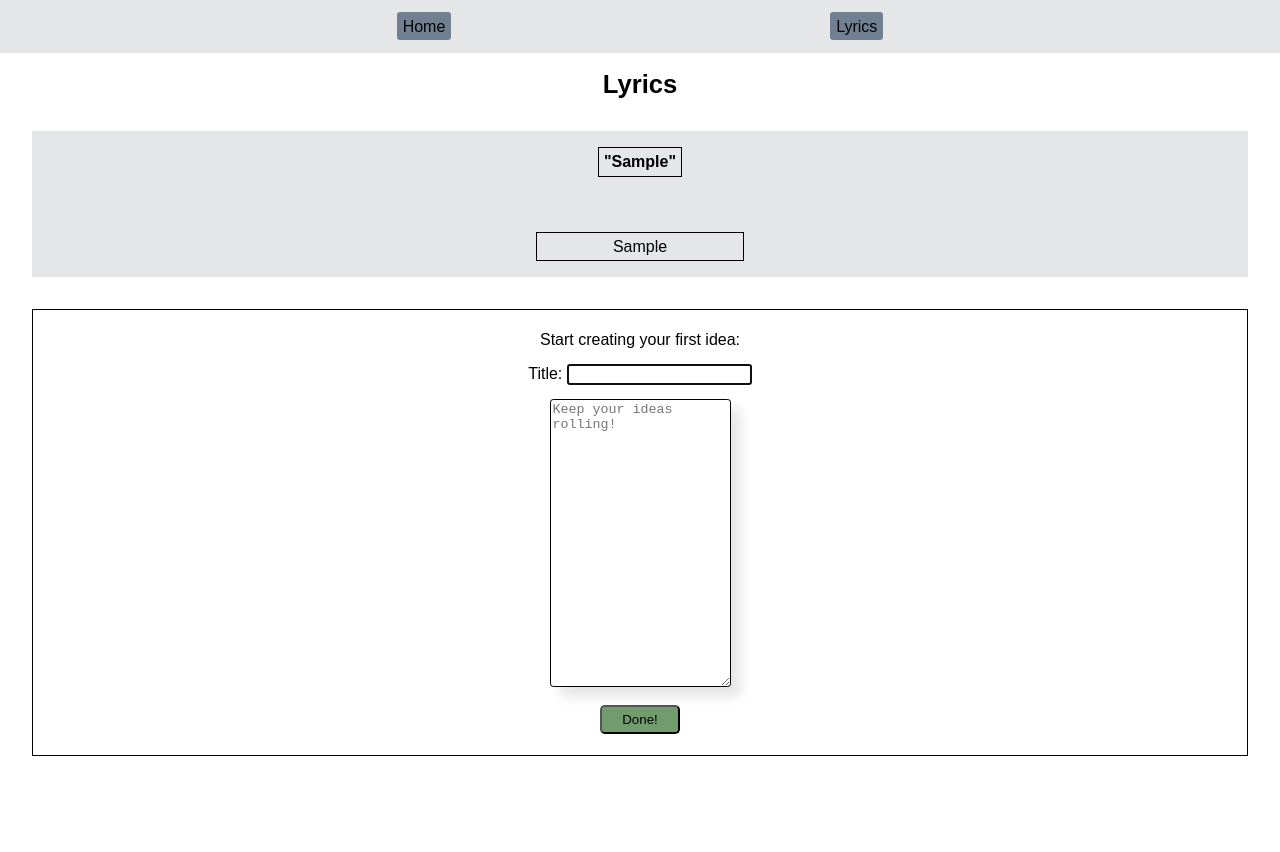
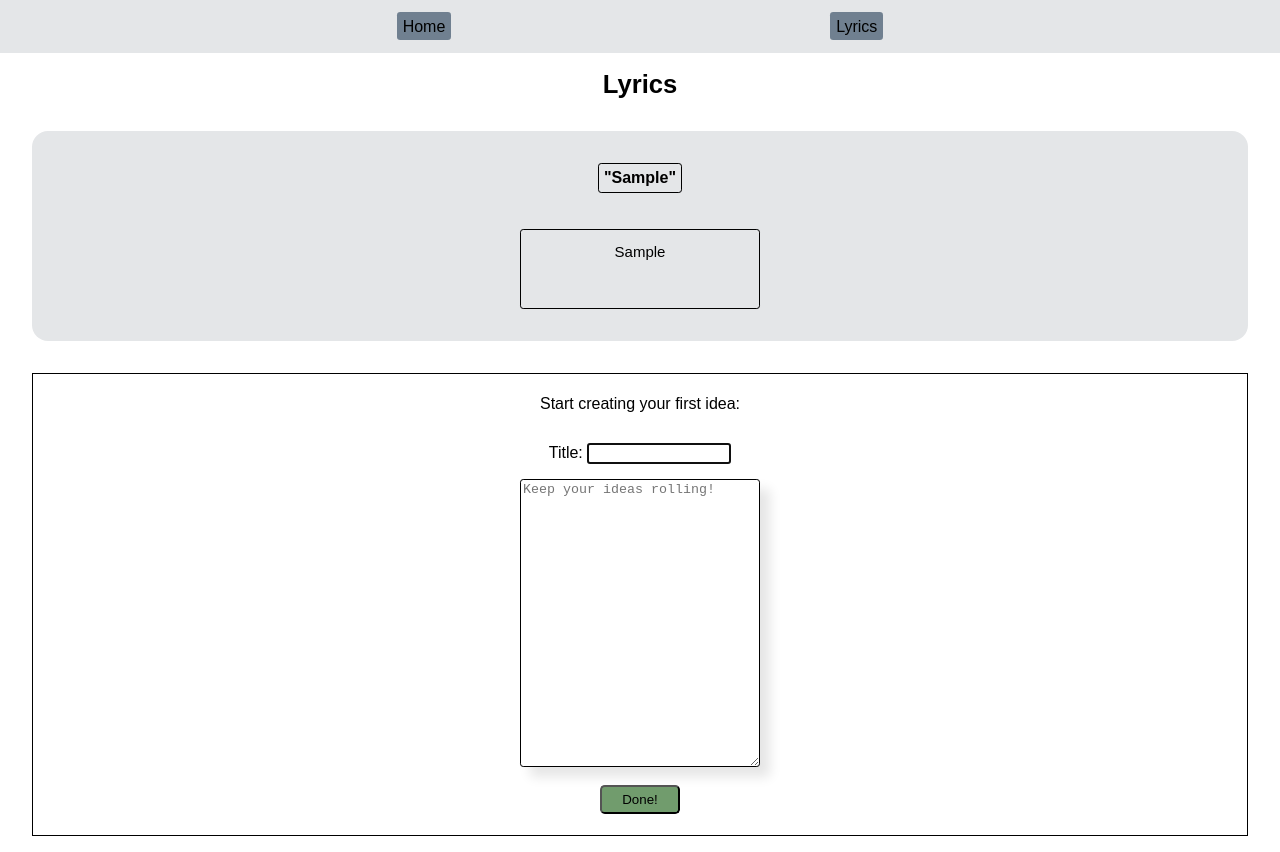
Before and after one commit to K-Juno/Track-Companion, a Next.js app: page /lyrics in a window 1280 px wide. Both pictures are taken after typing "Sample", "Sample" into the empty fields and a click on the button "Done!". Shown: the top 852 px of the page. Before the commit the page ends 800 px from the top, so only its background shows below. Built offline with nearby package versions, Linux system fonts and the light colour scheme.

Commit message:
smooth out poor side-effects of data output

```diff
--- a/components/Form.js
+++ b/components/Form.js
@@ -1,10 +1,7 @@
 import styled from 'styled-components';
 import { nanoid } from 'nanoid';
-import { useRouter } from 'next/router';
 
 export default function Form({ onAddLyrics }) {
-  const router = useRouter();
-
   function handleSubmit(event) {
     event.preventDefault();
     const form = event.target;
@@ -35,6 +32,7 @@ export default function Form({ onAddLyrics }) {
             name="title"
             required
             maxLength="25"
+            pattern="[A-Za-z0-9._$%/+-=!]+[A-Za-z0-9._$%/+-=! ]{1,}"
           />
         </div>
         <div>
@@ -65,11 +63,12 @@ const InputForm = styled.form`
 `;
 
 const TitleField = styled.input`
-  width: fit-content;
+  margin-top: 1rem;
+  width: 9rem;
 `;
 
 const LyricsField = styled.textarea`
-  width: fit-content;
+  width: 15rem;
   height: 18rem;
   box-shadow: 10px 10px 12px rgba(0, 0, 0, 0.1);
   border: 0.1rem solid black;
--- a/components/SongCard.js
+++ b/components/SongCard.js
@@ -14,24 +14,28 @@ const LyricsContainer = styled.div`
   flex-direction: column;
   align-items: center;
   text-align: center;
-  gap: 1.1rem;
   background-color: #e4e6e8;
   margin: 2rem;
+  border-radius: 1rem;
 `;
 
 const NewTitle = styled.h4`
   padding: 0.3rem;
   border: 0.1rem solid black;
   width: fit-content;
-  margin-top: 1rem;
+  margin-top: 2rem;
+  border-radius: 0.2rem;
 `;
 
 const NewText = styled.p`
-  padding: 0.3rem;
+  padding: 0.8rem;
   border: 0.1rem solid black;
   background-color: #e4e6e8;
-  width: fit-content;
   height: fit-content;
-  min-width: 13rem;
-  margin-bottom: 1rem;
+  min-height: 5rem;
+  width: 15rem;
+  margin-bottom: 2rem;
+  font-size: 15px;
+  border-radius: 0.2rem;
+  word-break: break-word;
 `;
--- a/pages/lyrics.js
+++ b/pages/lyrics.js
@@ -12,7 +12,6 @@ export default function Lyrics() {
   return (
     <>
       <Subtitle>Lyrics</Subtitle>
-
       {lyricsList.map((lyrics) => {
         return (
           <SongCard
@@ -22,7 +21,6 @@ export default function Lyrics() {
           />
         );
       })}
-
       <Form onAddLyrics={handleAddLyrics} />
     </>
   );
```
